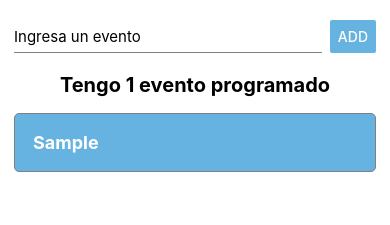
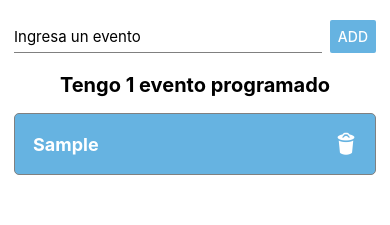
Before and after one commit to alloisa2005/rn_calendar_events, a React Native app: screen / in a window 390 px wide. Both pictures are taken after typing "Sample" into the empty fields and a click on the button "ADD". Shown: the top 225 px of the page. Built offline with nearby package versions, Linux system fonts and the light colour scheme.

Commit message:
feat: Agregando el action DELETE_EVENT

```diff
--- a/src/components/list/listItem.jsx
+++ b/src/components/list/listItem.jsx
@@ -1,16 +1,27 @@
-import { TouchableOpacity, Text } from 'react-native'
+import { View, Text } from 'react-native'
 import React from 'react'
 import { styles } from './styles'
+import { Entypo } from '@expo/vector-icons';
+import { useDispatch } from 'react-redux';
+import { deleteEvent } from '../../redux/actions/events.action';
 
 const ListItem = ({onPressItem, item, completeEvent}) => {
+
+  const dispatch = useDispatch();
+
+  const handleDeleteEvent = (id) => {
+    dispatch( deleteEvent(id) );
+  }
+
   return (
-    <TouchableOpacity
+    <View
       style={[styles.eventItem, {backgroundColor: item.completed ? 'red' : '#66B3E1'}]}
-      onPress={() => onPressItem(item.id)}
-      onLongPress={() => completeEvent(item.id)}
+      //onPress={() => onPressItem(item.id)}
+      //onLongPress={() => completeEvent(item.id)}
     >
       <Text style={styles.eventItemTitle}>{item.title} {item.completed ? '- Completada': ''}</Text>
-    </TouchableOpacity>
+      <Entypo name="trash" size={22} color="white" onPress={ () => handleDeleteEvent(item.id) } />
+    </View>
   )
 }
 
--- a/src/components/list/styles.js
+++ b/src/components/list/styles.js
@@ -8,6 +8,9 @@ export const styles = StyleSheet.create({
     borderRadius: 5,
     marginBottom: 11,
     backgroundColor: "#66B3E1",
+    flexDirection: 'row',
+    justifyContent: 'space-between',
+    alignItems: 'center',
   },
   eventItemTitle: {
     fontSize: 18,
```
